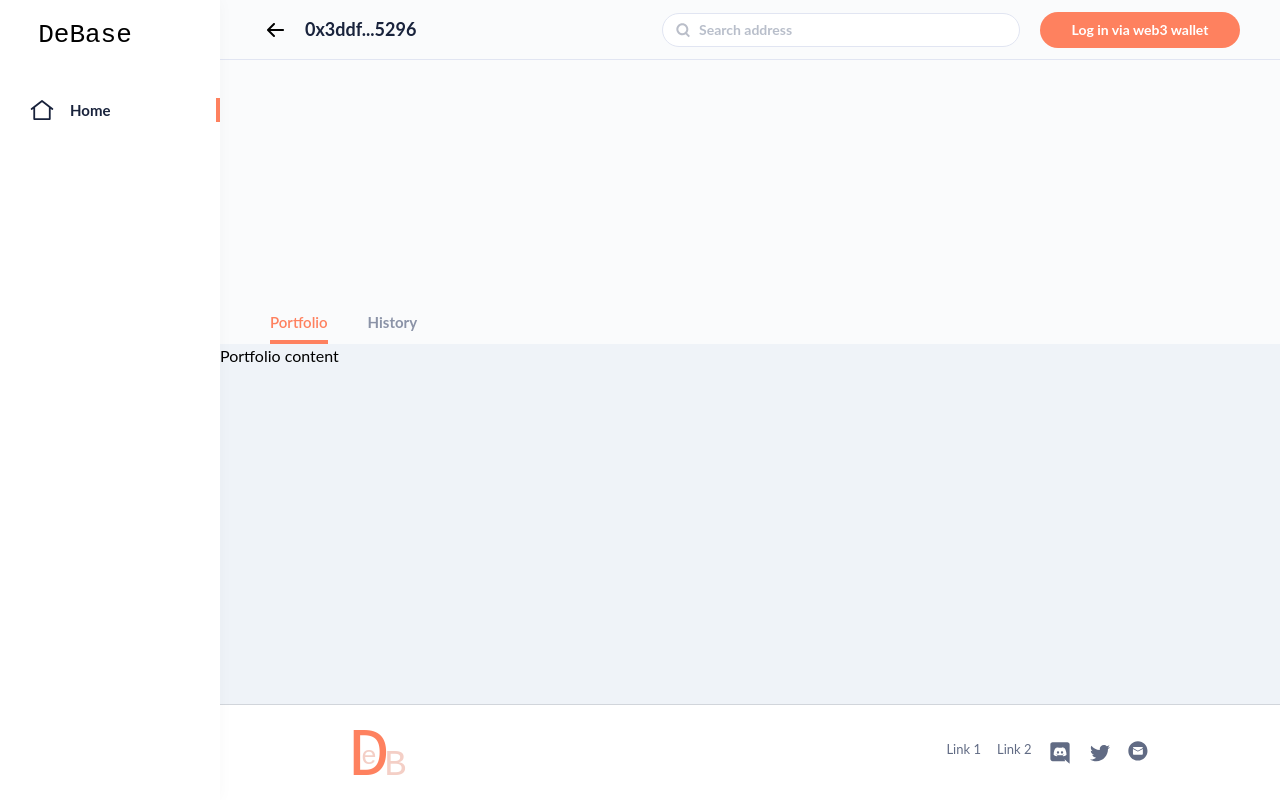
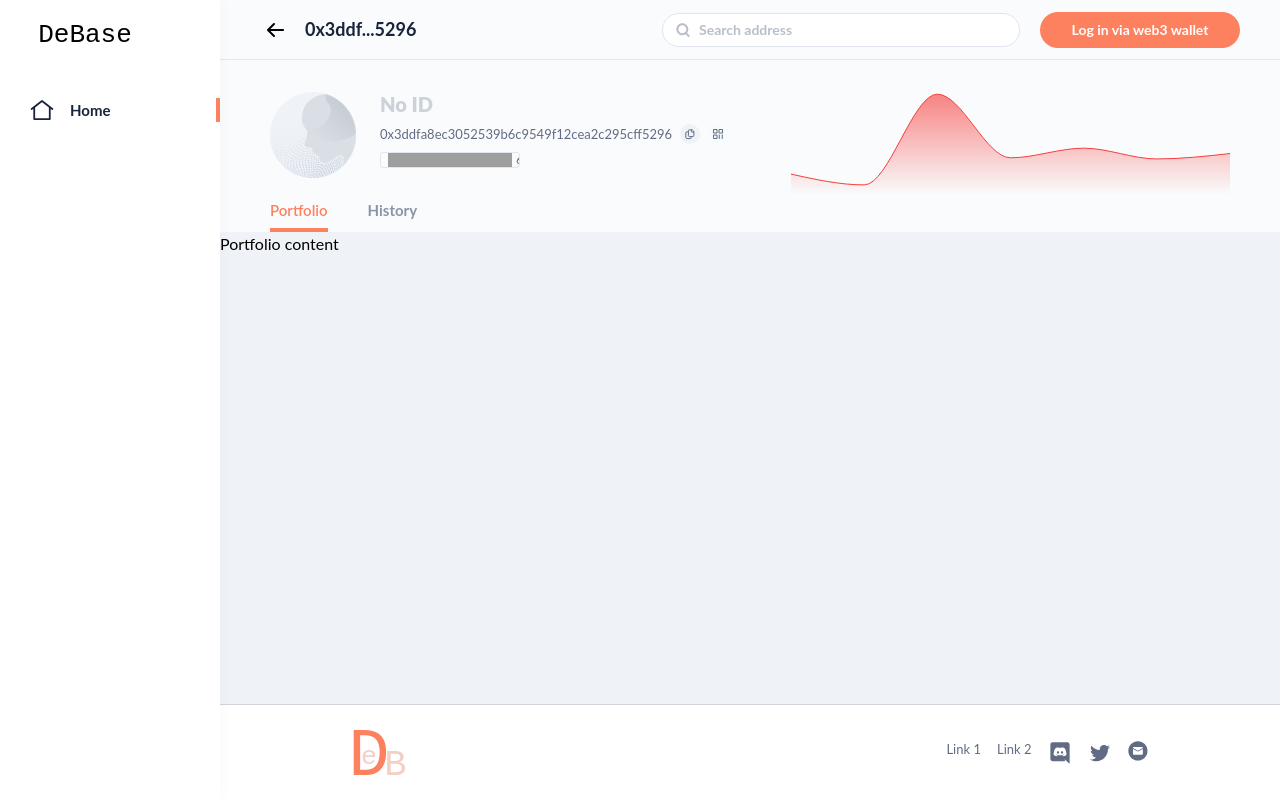
Before and after one commit to codingtalent/debase, a Next.js app: page / in a window 1280 px wide. Built offline with nearby package versions, Linux system fonts and the light colour scheme; grey boxes are pictures that could not be loaded.

Commit message:
user info demo

```diff
--- /dev/null
+++ b/components/pages/index/DeArea.tsx
@@ -0,0 +1,36 @@
+import { AreaChart, Area, Tooltip, ResponsiveContainer } from 'recharts';
+
+export type DeAreaProps = {
+  color?: string,
+  tip?: boolean,
+  data: Object[],
+  xKey: string,
+}
+
+// Up: #00c087, Down: #f63d3d
+const DeArea = ({ color='#00c087', tip=true, data=[], xKey }: DeAreaProps) => {
+  return (
+    <ResponsiveContainer width="100%" height="100%">
+      <AreaChart
+        data={data}
+        margin={{
+          top: 0,
+          right: 0,
+          left: 0,
+          bottom: 0,
+        }}
+      >
+        <defs>
+          <linearGradient id="colorGr" x1="0" y1="0" x2="0" y2="1">
+            <stop offset="5%" stopColor={color} stopOpacity={0.6}/>
+            <stop offset="95%" stopColor={color} stopOpacity={0}/>
+          </linearGradient>
+        </defs>
+        { tip && <Tooltip />}
+        <Area type="monotone" dataKey={xKey} stroke={color} fillOpacity={1} fill="url(#colorGr)" />
+      </AreaChart>
+    </ResponsiveContainer>
+  )
+}
+
+export default DeArea
--- a/package.json
+++ b/package.json
@@ -12,7 +12,8 @@
     "clsx": "^1.2.1",
     "next": "latest",
     "react": "18.2.0",
-    "react-dom": "18.2.0"
+    "react-dom": "18.2.0",
+    "recharts": "^2.4.3"
   },
   "devDependencies": {
     "@types/node": "18.11.3",
--- a/pages/index.tsx
+++ b/pages/index.tsx
@@ -3,6 +3,52 @@ import Head from 'next/head'
 import Image from 'next/image'
 import Header from '@components/layout/Header'
 import ProfileTabs from '@components/pages/index/Tab'
+import DeArea from '@components/pages/index/DeArea'
+
+const data = [
+  {
+    name: 'Page A',
+    uv: 4000,
+    pv: 2400,
+    amt: 2400,
+  },
+  {
+    name: 'Page B',
+    uv: 3000,
+    pv: 1398,
+    amt: 2210,
+  },
+  {
+    name: 'Page C',
+    uv: 2000,
+    pv: 9800,
+    amt: 2290,
+  },
+  {
+    name: 'Page D',
+    uv: 2780,
+    pv: 3908,
+    amt: 2000,
+  },
+  {
+    name: 'Page E',
+    uv: 1890,
+    pv: 4800,
+    amt: 2181,
+  },
+  {
+    name: 'Page F',
+    uv: 2390,
+    pv: 3800,
+    amt: 2500,
+  },
+  {
+    name: 'Page G',
+    uv: 3490,
+    pv: 4300,
+    amt: 2100,
+  },
+];
 
 const Home: NextPage = () => {
   return (
@@ -11,10 +57,58 @@ const Home: NextPage = () => {
 
       <div className="content_header_wrap">
         <div className='content_header'>
-          <div className='content_header_info'>
-
+          <div className='content_header_info_wrap'>
+            <div className='content_header_info'>
+              <div>
+                <div className='content_header_info_main'>
+                  <div className='avatar_wrap'>
+                    <div className='avatar'>
+                      <div className='avatar_img_container'><img src='/avatar.svg' /></div>
+                    </div>
+                  </div>
+                  <div className='user_info'>
+                    <div className="user_info_uid"><span className="user_info_uid_unset">No ID</span></div>
+                    <div className="user_info_address">
+                      <span>0x3ddfa8ec3052539b6c9549f12cea2c295cff5296</span>
+                      <div className="user_info_address_copy">
+                        <svg width="20px" height="20px" viewBox="0 0 20 20">
+                          <g id="copy" stroke="none" strokeWidth="1" fill="none" fillRule="evenodd">
+                            <circle id="Oval" fill="currentColor" cx="10" cy="10" r="10"></circle>
+                            <g id="Group-13" transform="translate(5.794476, 5.790468)" stroke="#616B84">
+                              <path d="M3.5978014,6.21230639e-14 L6.00483293,6.21230639e-14 C6.24961697,6.2522187e-14 6.48589921,0.0897832911 6.66891449,0.252339862 L7.72628545,1.19151064 C7.93994388,1.38128488 8.06220389,1.65340132 8.06220389,1.93917078 L8.06220389,5.79807571 C8.06220389,6.35036046 7.61448864,6.79807571 7.06220389,6.79807571 L3.5978014,6.79807571 C3.04551665,6.79807571 2.5978014,6.35036046 2.5978014,5.79807571 L2.5978014,1 C2.5978014,0.44771525 3.04551665,6.22245169e-14 3.5978014,6.21230639e-14 Z" id="Rectangle"></path>
+                              <path d="M5.46440249,7.1136292 L5.46440249,7.1136292 L5.46440249,7.70730424 C5.46440249,8.31088547 4.97510322,8.80018474 4.37152199,8.80018474 L1.0928805,8.80018474 C0.489299265,8.80018474 0,8.31088547 0,7.70730424 L0,3.09498952 C0,2.49140829 0.489299265,2.00210903 1.0928805,2.00210903 L2.34654139,2.00210903 L2.34654139,2.00210903" id="Path"></path>
+                              <path d="M5.61108423,0 L5.61108423,1.84318671 C5.61108423,2.06410061 5.79017033,2.24318671 6.01108423,2.24318671 L8.06220389,2.24318671 L8.06220389,2.24318671" id="Path-2"></path>
+                            </g>
+                          </g>
+                        </svg>
+                      </div>
+                      <div className="user_info_address_qrcode">
+                        <svg width="20" height="20" viewBox="0 0 20 20" fill="none">
+                          <path d="M10 20C15.5228 20 20 15.5228 20 10C20 4.47715 15.5228 0 10 0C4.47715 0 0 4.47715 0 10C0 15.5228 4.47715 20 10 20Z" fill="currentColor"></path>
+                          <path d="M9 5.5H5.5V9H9V5.5Z" stroke="#616B84" strokeLinejoin="round"></path>
+                          <path d="M9 11H5.5V14.5H9V11Z" stroke="#616B84" strokeLinejoin="round"></path>
+                          <path d="M14.5 5.5H11V9H14.5V5.5Z" stroke="#616B84" strokeLinejoin="round"></path>
+                          <path d="M11.25 11V14.5" stroke="#616B84" strokeLinecap="round"></path>
+                          <path d="M14.25 11V14.5" stroke="#616B84" strokeLinecap="round"></path>
+                        </svg>
+                      </div>
+                    </div>
+                    <div className="user_info_address_tags">
+                      <div className="db-user-tag-list">
+                        <div className="db-user-tag is-age" title='Active since 2021-04-27'>
+                          <img src="https://assets.debank.com/static/media/age.50db5865.svg" className="db-user-tag-icon" />
+                          678 days
+                        </div>
+                      </div>
+                    </div>
+                  </div>
+                </div>
+              </div>
+              <div className='content_header_info_right'>
+                <DeArea color='#f63d3d' tip={false} data={data} xKey='pv' />
+              </div>
+            </div>
           </div>
-
 
         </div>
       </div>
--- a/styles/globals.css
+++ b/styles/globals.css
@@ -105,9 +105,129 @@ body {
   background: #fafbfc;
   padding-top: 32px;
 }
+
+main .page_content .content_header_info_wrap {
+  max-width: 960px;
+  margin: 0 auto;
+  display: flex;
+  justify-content: space-between;
+  flex-direction: column;
+  width: 100%;
+}
 .main .page_content .content_header_info {
-  height: 220px;
+  display: flex;
+  justify-content: space-between;
 }
+.main .page_content .content_header_info_main {
+  display: flex;
+  width: 521px;
+}
+.main .page_content .avatar_wrap {
+  width: 86px;
+  height: 86px;
+  margin-right: 24px;
+  position: relative;
+  flex-shrink: 0;
+}
+.main .page_content .avatar {
+  position: relative;
+  height: 100%;
+  box-sizing: border-box;
+  display: flex;
+  justify-content: center;
+  background-color: transparent;
+  border-radius: 4px;
+  overflow: visible;
+  overflow: initial;
+}
+.main .page_content .avatar_img_container {
+  width: 100%;
+  height: 100%;
+  display: flex;
+  position: relative;
+}
+.main .page_content .avatar_img_container img {
+  width: 100%;
+  height: 100%;
+  border-radius: 0;
+  clip-path: none;
+  flex-shrink: 0;
+  image-rendering: pixelated;
+  object-fit: cover;
+}
+.main .page_content .user_info {
+  margin-bottom: 32px;
+}
+.main .page_content .user_info_uid {
+  margin-bottom: 8px;
+    font-size: 20px;
+    line-height: 24px;
+    font-weight: 900;
+    color: #19233c;
+    display: flex;
+    align-items: center;
+}
+.main .page_content .user_info_uid_unset {
+  color: rgba(137,147,167,.4);
+}
+.main .page_content .user_info_address {
+  display: flex;
+  align-items: center;
+  margin-bottom: 8px;
+  font-weight: 400;
+  font-size: 13px;
+  line-height: 16px;
+  color: #616b84;
+}
+.main .page_content .user_info_address_copy {
+  margin-left: 8px;
+  height: 20px;
+}
+.main .page_content .user_info_address_copy svg {
+  cursor: pointer;
+  color: #eff3f8;
+}
+.main .page_content .user_info_address_qrcode {
+  margin-left: 8px;
+  height: 20px;
+  cursor: pointer;
+}
+.main .page_content .user_info_address_qrcode svg {
+  color: #eff3;
+}
+.main .page_content .user_info_address_tags .db-user-tag-list {
+  margin-top: 0;
+  grid-gap: 8px;
+  gap: 8px;
+  display: flex;
+  flex-wrap: wrap;
+}
+.main .page_content .user_info_address_tags .db-user-tag-list .db-user-tag {
+  border: 1px solid #e1e5f2;
+  border-radius: 3px;
+  display: inline-flex;
+  align-items: center;
+  height: 16px;
+  font-weight: 400;
+  font-size: 12px;
+  line-height: 14px;
+  color: #616b84;
+  padding: 4px 7px;
+  max-width: 140px;
+  overflow: hidden;
+  text-overflow: ellipsis;
+  white-space: nowrap;
+}
+.main .page_content .user_info_address_tags .db-user-tag-list img {
+  margin-right: 4px;
+}
+.main .page_content .content_header_info_right {
+  position: relative;
+  flex: 1 1;
+  display: flex;
+  justify-content: flex-end;
+}
+
 .main .page_content .content_header_tab_container {
   background: #fafbfc;
 }
```
Also changed, not shown: public/avatar.svg (added), 1 other file (tests, documents, lock files or other folders).
